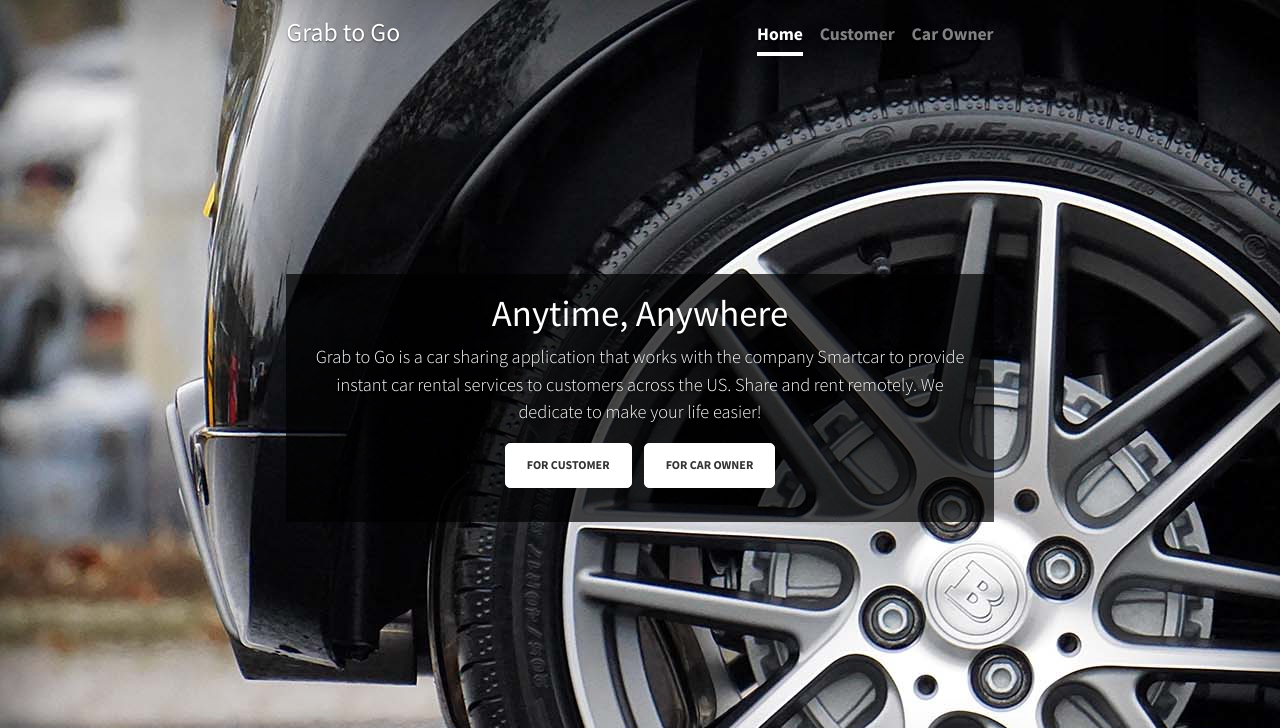
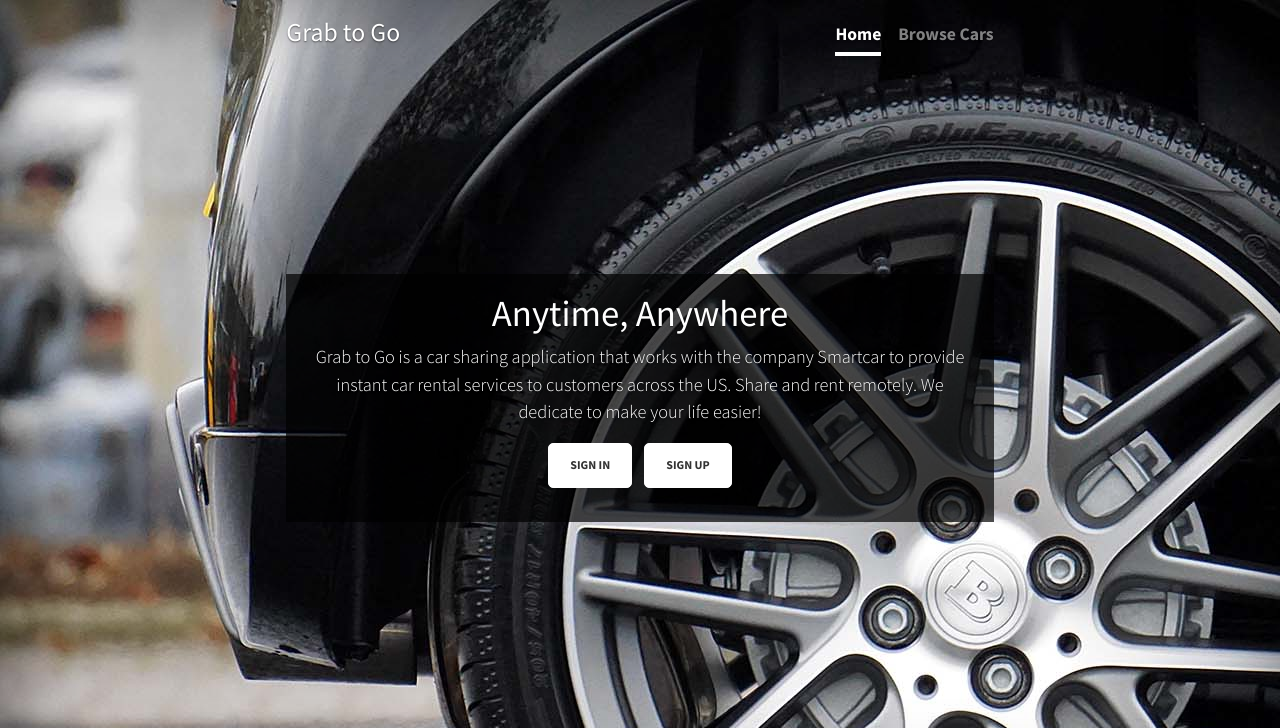
Before and after one commit to yiluzeng/YHACK-smartcar, a Flask app: page /landing in a window 1280 px wide. Shown: the top 728 px of the page. Run offline with Flask 2, Linux system fonts and the light colour scheme; some libraries are stand-ins or nearby versions.

Commit message:
Update Landing & Chat Button

```diff
--- a/app/templates/landing/landing.html
+++ b/app/templates/landing/landing.html
@@ -14,8 +14,7 @@
         <h3 class="masthead-brand">Grab to Go</h3>
         <nav class="nav nav-masthead justify-content-center">
           <a class="nav-link active" href="#">Home</a>
-          <a class="nav-link" href="{{ url_for('car_list') }}">Customer</a>
-          <a class="nav-link" href="{{ url_for('car_form') }}">Car Owner</a>
+          <a class="nav-link" href="{{ url_for('car_list') }}">Browse Cars</a>
         </nav>
       </div>
     </header>
@@ -25,8 +24,8 @@
       <p class="lead">Grab to Go is a car sharing application that works with the company Smartcar to provide instant car rental services
       to customers across the US. Share and rent remotely. We dedicate to make your life easier!</p>
       <p class="lead">
-        <a href="{{ url_for('car_list') }}" class="btn btn-lg btn-secondary">For Customer</a>
-        <a href="{{ url_for('car_form') }}" class="btn btn-lg btn-secondary ml-2">For Car Owner</a>
+        <a href="{{ url_for('login') }}" class="btn btn-lg btn-secondary">Sign In</a>
+        <a href="{{ url_for('register') }}" class="btn btn-lg btn-secondary ml-2">Sign Up</a>
       </p>
     </main>
 
--- a/app/templates/message/message.html
+++ b/app/templates/message/message.html
@@ -22,7 +22,7 @@
         <a href="#" class="btn btn-danger">Reject <i class="fas fa-times"></i></a>
       </div>
     </div>
-    <button class="btn btn-secondary float-right chat-btn">Chat <i class="far fa-comment-alt"></i></button>
+    <button class="btn btn-info float-right chat-btn">Chat <i class="far fa-comment-alt"></i></button>
     <p class="request-info mb-2 ml-3">
       <span class="request-model">
         <i class="fas fa-car"></i> <b>Car:</b> Audi Q7
@@ -49,6 +49,7 @@
         <a href="#" class="btn btn-danger">Reject <i class="fas fa-times"></i></a>
       </div>
     </div>
+    <button class="btn btn-info float-right chat-btn">Chat <i class="far fa-comment-alt"></i></button>
     <p class="request-info mb-2 ml-3">
       <span class="request-model">
         <i class="fas fa-car"></i> <b>Car:</b> Tesla Model S
--- a/app/templates/message/pending.html
+++ b/app/templates/message/pending.html
@@ -22,6 +22,7 @@
         <span class="badge badge-pill badge-secondary query-status">Pending</span>
       </div>
     </div>
+    <button class="btn btn-info float-right chat-btn">Chat <i class="far fa-comment-alt"></i></button>
     <p class="request-info mb-2 ml-3">
       <span class="request-model">
         <i class="fas fa-car"></i> <b>Car:</b> Tesla Model S
@@ -48,6 +49,7 @@
         <span class="badge badge-pill badge-success query-status">Accepted</span>
       </div>
     </div>
+    <button class="btn btn-info float-right chat-btn">Chat <i class="far fa-comment-alt"></i></button>
     <p class="request-info mb-2 ml-3">
       <span class="request-model">
         <i class="fas fa-car"></i> <b>Car:</b> Tesla Model S
```
